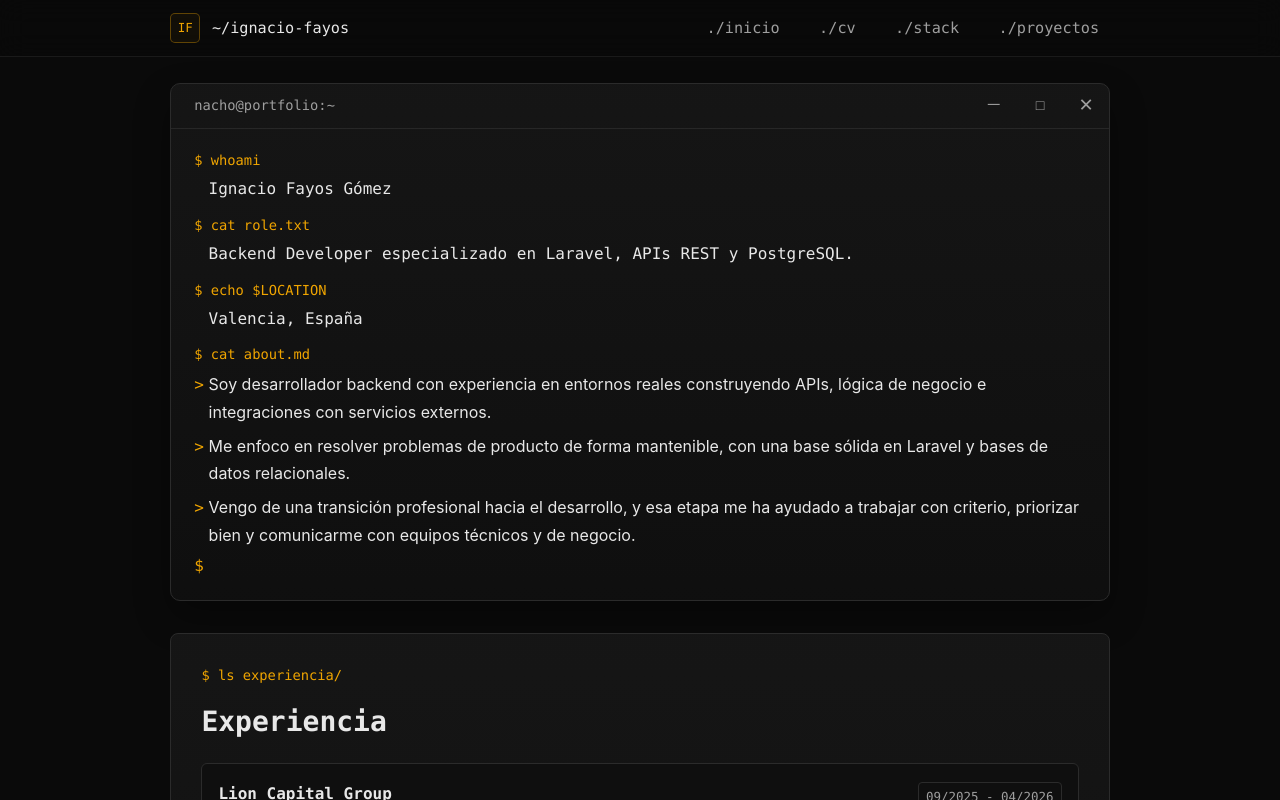
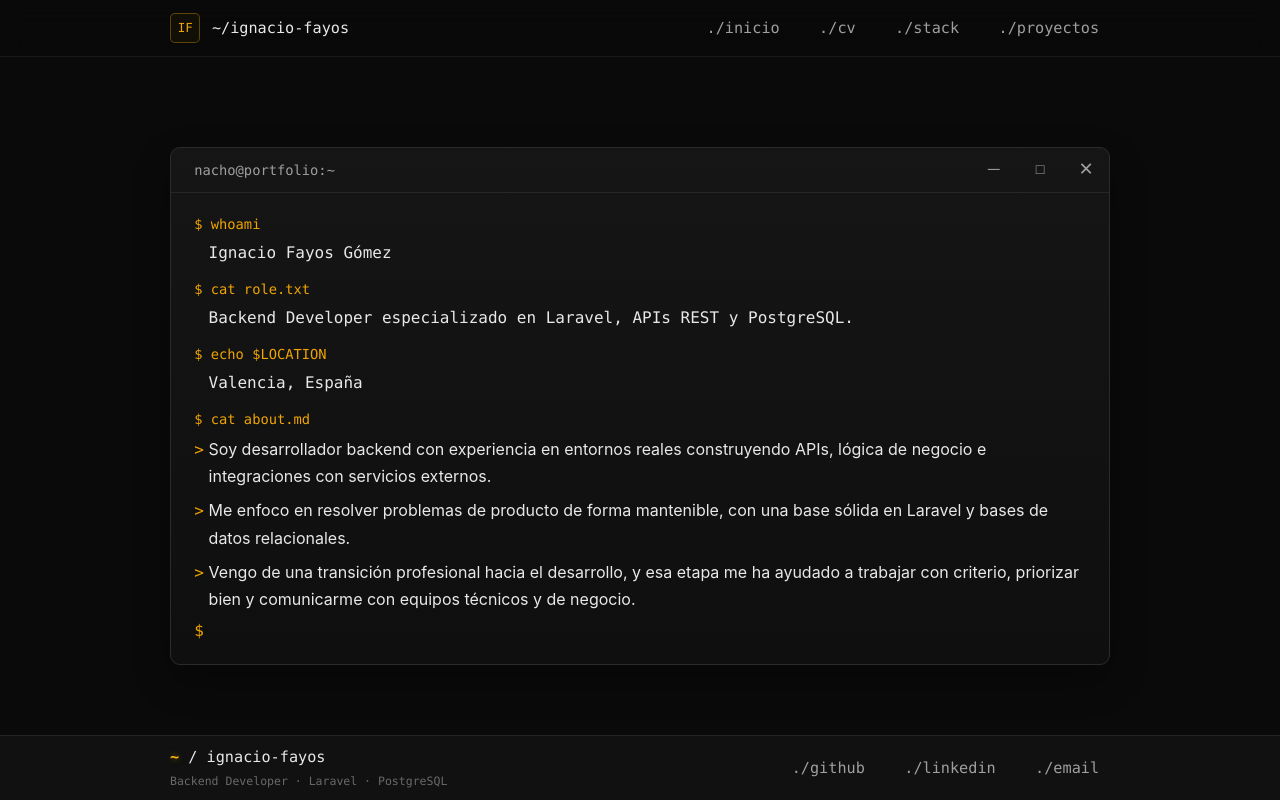
Before and after one commit to NachoFayos/Personal_portfolio, a Next.js app in the folder frontend/: page / in a window 1280 px wide. Shown: the top 800 px of the page. Built offline with nearby package versions, Linux system fonts and the light colour scheme.

Commit message:
feat: refine scroll-aware bottom bar

```diff
--- a/frontend/app/globals.css
+++ b/frontend/app/globals.css
@@ -39,7 +39,14 @@ a {
 .portfolio {
   width: min(940px, 92vw);
   margin: 0 auto;
-  padding: 5.2rem 0 5.5rem;
+  padding: 5.2rem 0 7rem;
+}
+
+.intro-stage {
+  min-height: calc(100dvh - 9.6rem);
+  display: grid;
+  align-items: center;
+  margin-bottom: 2rem;
 }
 
 .topbar {
@@ -151,6 +158,106 @@ a {
   background: rgba(240, 165, 0, 0.04);
 }
 
+.bottombar {
+  position: fixed;
+  inset: auto 0 0;
+  z-index: 45;
+  width: 100%;
+  background: #111111;
+  border-top: 1px solid rgba(255, 255, 255, 0.08);
+  transform: translateY(0);
+  opacity: 1;
+  transition:
+    transform 220ms ease,
+    opacity 220ms ease;
+}
+
+.bottombar--hidden {
+  transform: translateY(100%);
+  opacity: 0;
+}
+
+.bottombar__inner {
+  width: min(940px, 92vw);
+  min-height: 54px;
+  margin: 0 auto;
+  display: flex;
+  align-items: center;
+  justify-content: space-between;
+  gap: 1rem;
+  padding: 0.5rem 0;
+}
+
+.bottombar__identity {
+  display: flex;
+  align-items: center;
+  min-width: 0;
+}
+
+.bottombar__path {
+  margin: 0;
+  font-family: 'JetBrains Mono', 'SFMono-Regular', Consolas, monospace;
+  font-size: 0.95rem;
+  color: var(--text);
+  white-space: nowrap;
+  overflow: hidden;
+  text-overflow: ellipsis;
+}
+
+.bottombar__accent {
+  color: #ffb703;
+  font-weight: 700;
+  text-shadow:
+    0 0 6px rgba(255, 183, 3, 0.45),
+    0 0 14px rgba(255, 183, 3, 0.22);
+}
+
+.bottombar__path {
+  font-size: 0.95rem;
+  color: var(--text);
+  white-space: nowrap;
+  overflow: hidden;
+  text-overflow: ellipsis;
+}
+
+.bottombar__links {
+  display: flex;
+  align-items: center;
+  justify-content: flex-end;
+  gap: 1.1rem;
+  flex-wrap: wrap;
+}
+
+.bottombar__links a {
+  text-decoration: none;
+  font-family: 'JetBrains Mono', 'SFMono-Regular', Consolas, monospace;
+  font-size: 0.95rem;
+  color: var(--text-muted);
+  border: 1px solid transparent;
+  border-radius: 4px;
+  padding: 0.28rem 0.62rem;
+  transition:
+    color 160ms ease,
+    border-color 160ms ease,
+    background-color 160ms ease;
+}
+
+.bottombar__links a:hover {
+  color: var(--text);
+  border-color: rgba(255, 255, 255, 0.16);
+  background: rgba(255, 255, 255, 0.035);
+}
+
+.bottombar__meta {
+  margin: 0.12rem 0 0;
+  font-family: 'JetBrains Mono', 'SFMono-Regular', Consolas, monospace;
+  font-size: 0.72rem;
+  color: rgba(159, 159, 159, 0.62);
+  white-space: nowrap;
+  overflow: hidden;
+  text-overflow: ellipsis;
+}
+
 .intro-window,
 .section {
   border: 1px solid var(--border);
@@ -167,7 +274,7 @@ a {
 }
 
 .intro-window {
-  margin-bottom: 2rem;
+  margin-bottom: 0;
   padding: 0;
   border-radius: 10px;
   box-shadow: 0 16px 36px rgba(0, 0, 0, 0.32);
@@ -600,6 +707,9 @@ a:focus-visible {
 }
 
 @media (max-width: 759px) {
+  .intro-stage {
+    min-height: calc(100dvh - 11.8rem);
+  }
   .topbar__inner {
     min-height: 72px;
     align-items: flex-start;
@@ -616,6 +726,20 @@ a:focus-visible {
 
   .portfolio {
     padding-top: 6.6rem;
+    padding-bottom: 7.6rem;
+  }
+
+  .bottombar__inner {
+    min-height: 68px;
+    align-items: flex-start;
+    flex-direction: column;
+    justify-content: center;
+    gap: 0.35rem;
+  }
+
+  .bottombar__links {
+    justify-content: flex-start;
+    gap: 0.8rem;
   }
 }
 
--- a/frontend/app/page.tsx
+++ b/frontend/app/page.tsx
@@ -1,3 +1,4 @@
+import { BottomBar } from '@/components/bottom-bar';
 import { Section } from '@/components/section';
 import { experiences, profile, projects, stackGroups } from '@/data/portfolio';
 
@@ -47,7 +48,8 @@ export default function HomePage() {
       </header>
 
       <main className="portfolio" id="inicio">
-      <section className="intro-window" aria-labelledby="hero-title">
+        <section className="intro-stage" aria-label="Presentación inicial">
+          <div className="intro-window" aria-labelledby="hero-title">
             <header className="intro-window__bar">
               <p className="intro-window__title">nacho@portfolio:~</p>
 
@@ -95,6 +97,7 @@ export default function HomePage() {
                 <p className="intro-window__prompt-end" aria-hidden="true">
                   $<span className="cursor">▋</span>
                 </p>
+              </div>
             </div>
           </div>
         </section>
@@ -246,6 +249,12 @@ export default function HomePage() {
           </div>
         </Section>
       </main>
+
+      <BottomBar
+        githubUrl={profile.contact.github}
+        linkedinUrl={profile.contact.linkedin}
+        email={profile.contact.email}
+      />
     </>
   );
 }
--- /dev/null
+++ b/frontend/components/bottom-bar.tsx
@@ -0,0 +1,65 @@
+'use client';
+
+import { useEffect, useRef, useState } from 'react';
+
+type BottomBarProps = {
+  githubUrl: string;
+  linkedinUrl: string;
+  email: string;
+};
+
+const VISIBILITY_DELAY_MS = 1000;
+
+export function BottomBar({ githubUrl, linkedinUrl, email }: BottomBarProps) {
+  const [isVisible, setIsVisible] = useState(true);
+  const scrollTimeoutRef = useRef<ReturnType<typeof setTimeout> | null>(null);
+
+  useEffect(() => {
+    const handleScroll = () => {
+      setIsVisible(false);
+
+      if (scrollTimeoutRef.current) {
+        clearTimeout(scrollTimeoutRef.current);
+      }
+
+      scrollTimeoutRef.current = setTimeout(() => {
+        setIsVisible(true);
+      }, VISIBILITY_DELAY_MS);
+    };
+
+    window.addEventListener('scroll', handleScroll, { passive: true });
+
+    return () => {
+      window.removeEventListener('scroll', handleScroll);
+
+      if (scrollTimeoutRef.current) {
+        clearTimeout(scrollTimeoutRef.current);
+      }
+    };
+  }, []);
+
+  return (
+    <footer className={`bottombar ${isVisible ? '' : 'bottombar--hidden'}`} aria-label="Barra inferior">
+      <div className="bottombar__inner">
+        <div className="bottombar__identity">
+            <div>
+                <p className="bottombar__path">
+                <span className="bottombar__accent">~</span> / ignacio-fayos
+                </p>
+                <p className="bottombar__meta">Backend Developer · Laravel · PostgreSQL</p>
+            </div>
+        </div>
+
+        <nav className="bottombar__links" aria-label="Enlaces externos">
+          <a href={githubUrl} target="_blank" rel="noreferrer">
+            ./github
+          </a>
+          <a href={linkedinUrl} target="_blank" rel="noreferrer">
+            ./linkedin
+          </a>
+          <a href={`mailto:${email}`}>./email</a>
+        </nav>
+      </div>
+    </footer>
+  );
+}
```
Lines whose indentation alone changed are shown as unchanged.
